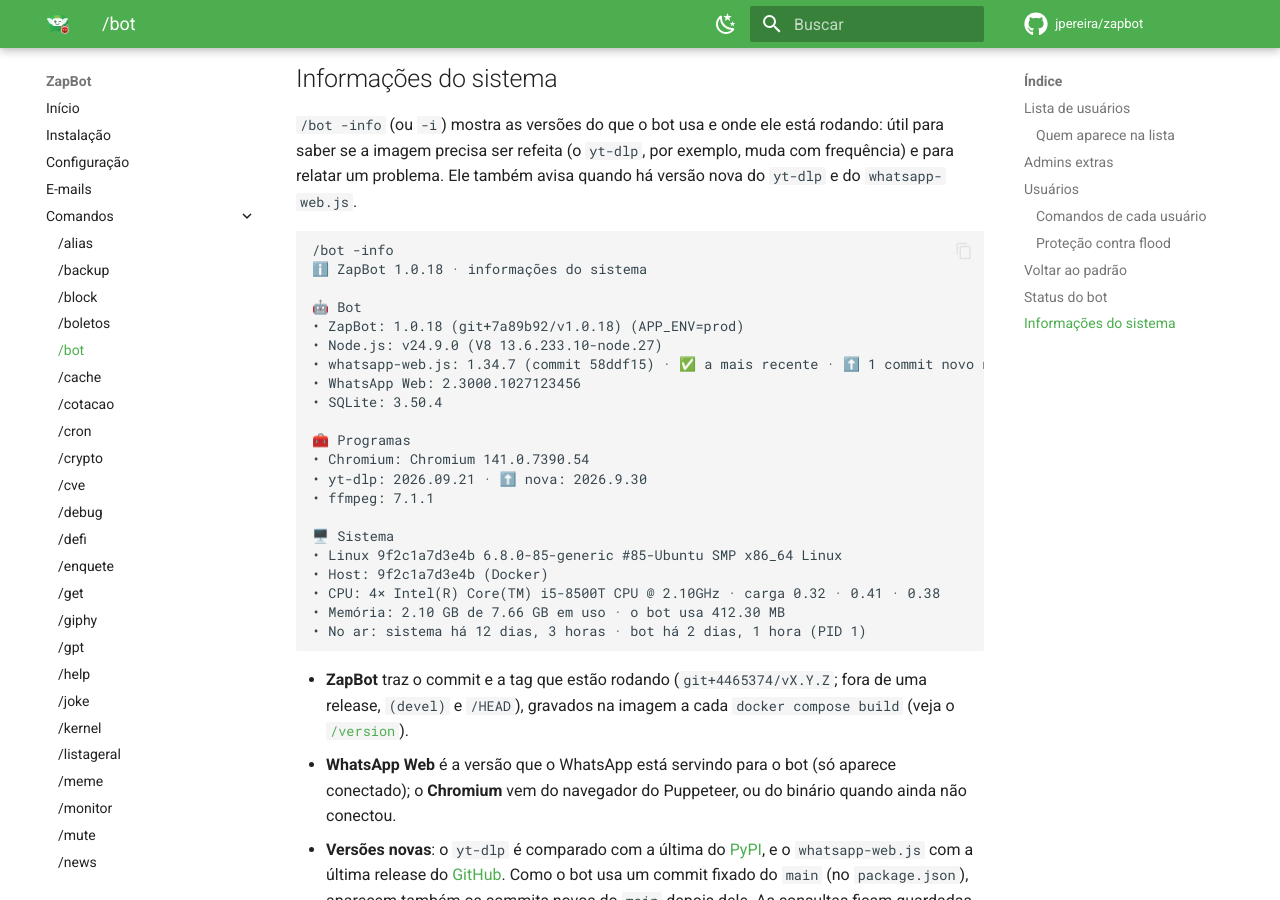
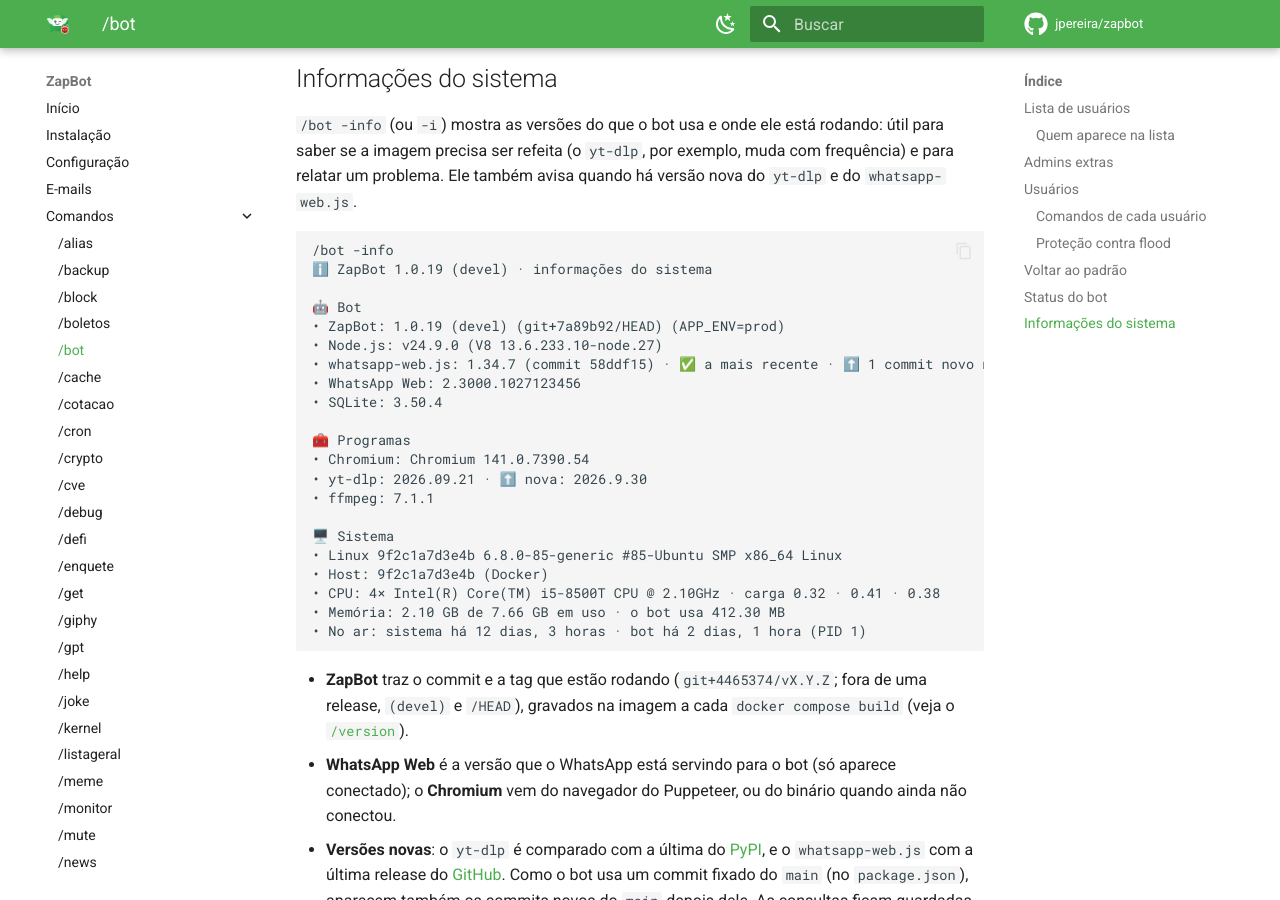
Before and after one commit to jpereira/zapbot, an MkDocs documentation site: the page built from docs/commands/bot.md, in a window 1280 px wide and 900 px high, scrolled down 10247 px. Built offline with MkDocs 1.6.1 and Material for MkDocs 9.7.7, drawn with Linux system fonts in a browser that asks for light colours; comment, search, counter and statistics services are not loaded; some of the changed text lies outside the part shown.

Commit message:
Bump to 1.0.19

````diff
--- a/docs/commands/bot.md
+++ b/docs/commands/bot.md
@@ -339,7 +339,7 @@ relatório sai todo dia nesse horário, no seu privado ou nos destinos do `-to`.
 ```
 
 ```text
-📊 Status do ZapBot 1.0.18 · últimas 24 h
+📊 Status do ZapBot 1.0.19 (devel) · últimas 24 h
 qui 01/10 06:00
 
 ▶️ Bot: ativo
@@ -403,10 +403,10 @@ problema. Ele também avisa quando há versão nova do `yt-dlp` e do `whatsapp-w
 
 ```text
 /bot -info
-ℹ️ ZapBot 1.0.18 · informações do sistema
+ℹ️ ZapBot 1.0.19 (devel) · informações do sistema
 
 🤖 Bot
-• ZapBot: 1.0.18 (git+7a89b92/v1.0.18) (APP_ENV=prod)
+• ZapBot: 1.0.19 (devel) (git+7a89b92/HEAD) (APP_ENV=prod)
 • Node.js: v24.9.0 (V8 13.6.233.10-node.27)
 • whatsapp-web.js: 1.34.7 (commit 58ddf15) · ✅ a mais recente · ⬆️ 1 commit novo no main
 • WhatsApp Web: 2.3000.1027123456
--- a/package.json
+++ b/package.json
@@ -1,6 +1,6 @@
 {
   "name": "zapbot",
-  "version": "1.0.18",
+  "version": "1.0.19",
   "main": "app.js",
   "license": "MIT",
   "scripts": {
````
Also changed, not shown: README.md (+1 -1 lines), docs/commands/uptime.md (+1 -1 lines), docs/commands/version.md (+1 -1 lines), docs/operation.md (+1 -1 lines), 1 other file.
